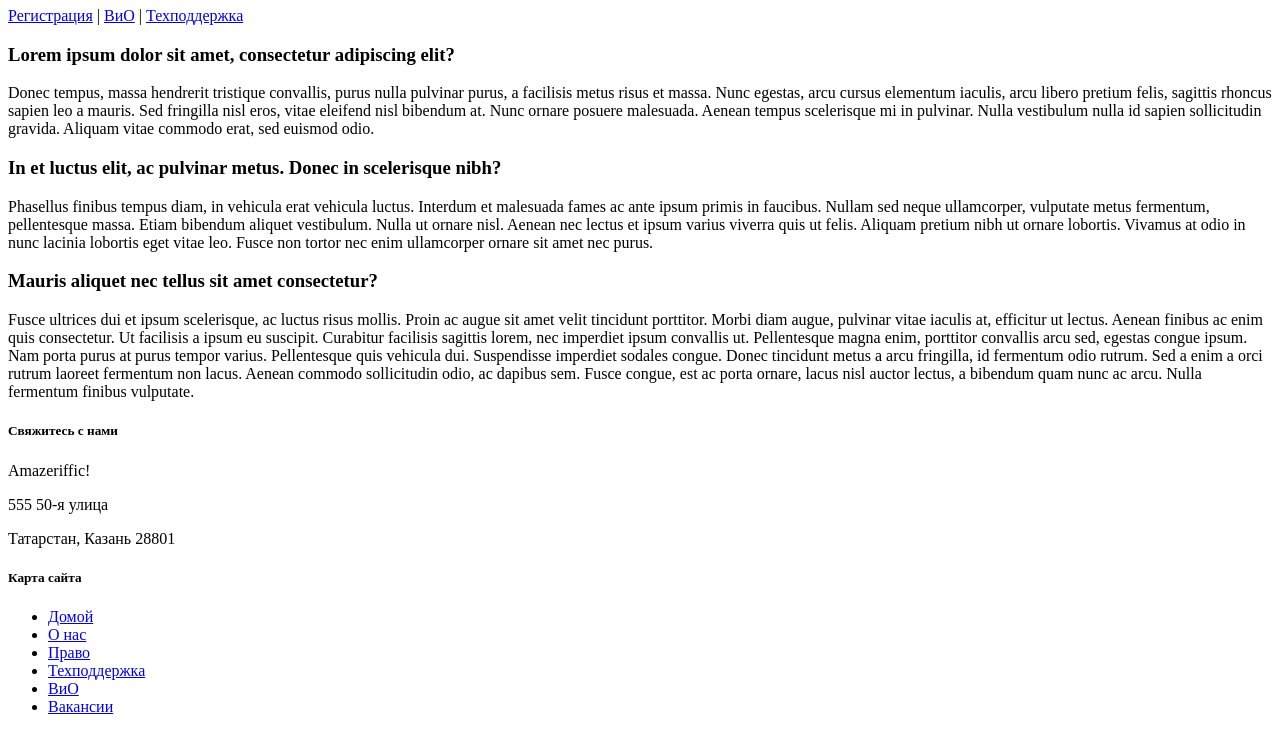
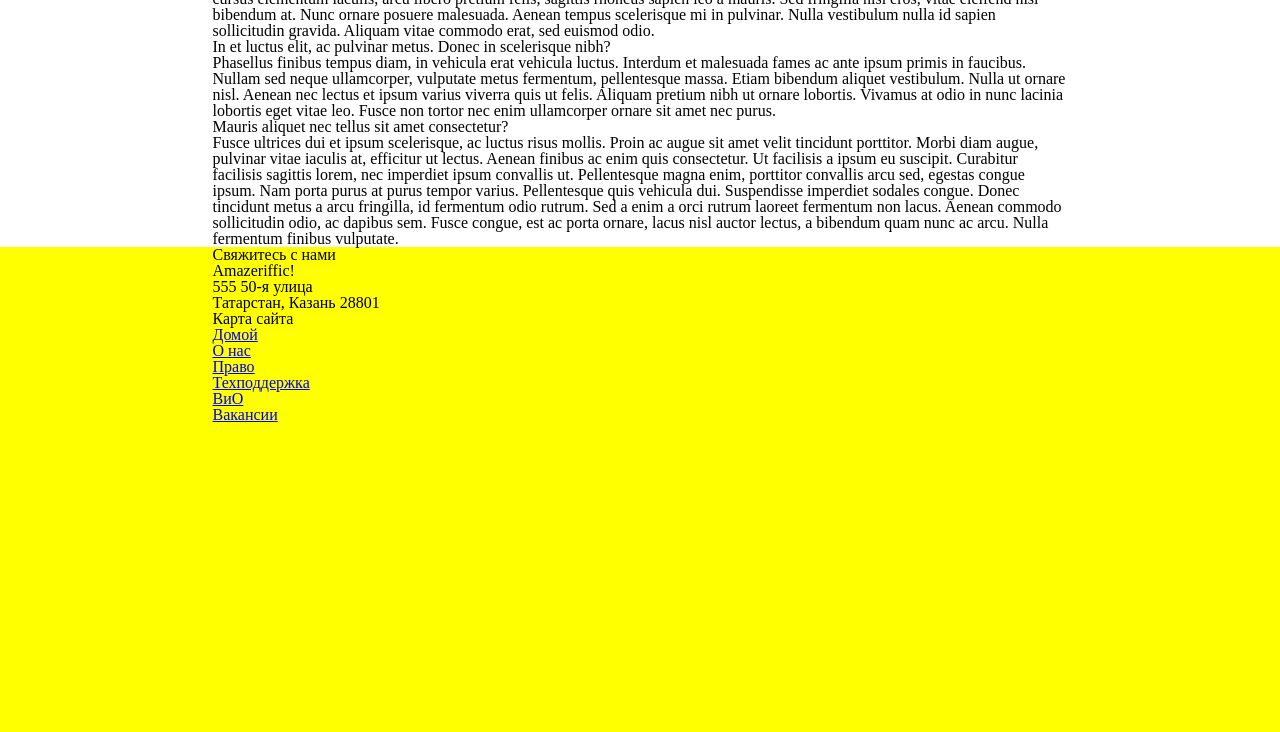
Before and after one commit to pshandy/js, a plain HTML site: page faq.html in a window 1280 px wide. Shown: the part 73-805 px from the top of the page. Drawn offline with Linux system fonts and the light colour scheme.

Commit message:
Добавлен div class="container", внесены изменения стилей

```diff
--- a/faq.html
+++ b/faq.html
@@ -2,25 +2,32 @@
 <html>
 <head>
 	<title>Amazeriffic</title>
+	<link rel="stylesheet" type="text/css" href="reset.css">
+	<link rel="stylesheet" type="text/css" href="style.css">
 </head>
 <body>
 	<header>
+		<div class="container">
 			<h1>Amazeriffic</h1>
 			<nav>
 				<a href="#">Регистрация</a> |
-			<a href="#">ВиО</a> |
+				<a href="faq.html">ВиО</a> |
 				<a href="#">Техподдержка</a>
 			</nav>
+		</div>
 	</header>
 	<main>
+		<div class="container">
 			<h3>Lorem ipsum dolor sit amet, consectetur adipiscing elit?</h3>
 			Donec tempus, massa hendrerit tristique convallis, purus nulla pulvinar purus, a facilisis metus risus et massa. Nunc egestas, arcu cursus elementum iaculis, arcu libero pretium felis, sagittis rhoncus sapien leo a mauris. Sed fringilla nisl eros, vitae eleifend nisl bibendum at. Nunc ornare posuere malesuada. Aenean tempus scelerisque mi in pulvinar. Nulla vestibulum nulla id sapien sollicitudin gravida. Aliquam vitae commodo erat, sed euismod odio.
 			<h3>In et luctus elit, ac pulvinar metus. Donec in scelerisque nibh?</h3>
 			Phasellus finibus tempus diam, in vehicula erat vehicula luctus. Interdum et malesuada fames ac ante ipsum primis in faucibus. Nullam sed neque ullamcorper, vulputate metus fermentum, pellentesque massa. Etiam bibendum aliquet vestibulum. Nulla ut ornare nisl. Aenean nec lectus et ipsum varius viverra quis ut felis. Aliquam pretium nibh ut ornare lobortis. Vivamus at odio in nunc lacinia lobortis eget vitae leo. Fusce non tortor nec enim ullamcorper ornare sit amet nec purus.
 			<h3>Mauris aliquet nec tellus sit amet consectetur?</h3>
 			Fusce ultrices dui et ipsum scelerisque, ac luctus risus mollis. Proin ac augue sit amet velit tincidunt porttitor. Morbi diam augue, pulvinar vitae iaculis at, efficitur ut lectus. Aenean finibus ac enim quis consectetur. Ut facilisis a ipsum eu suscipit. Curabitur facilisis sagittis lorem, nec imperdiet ipsum convallis ut. Pellentesque magna enim, porttitor convallis arcu sed, egestas congue ipsum. Nam porta purus at purus tempor varius. Pellentesque quis vehicula dui. Suspendisse imperdiet sodales congue. Donec tincidunt metus a arcu fringilla, id fermentum odio rutrum. Sed a enim a orci rutrum laoreet fermentum non lacus. Aenean commodo sollicitudin odio, ac dapibus sem. Fusce congue, est ac porta ornare, lacus nisl auctor lectus, a bibendum quam nunc ac arcu. Nulla fermentum finibus vulputate.
+		</div>
 	</main>
 	<footer>
+		<div class="container">
 			<div class="contact">
 				<h5>Свяжитесь с нами</h5>
 				<p>Amazeriffic!</p>
@@ -38,6 +45,7 @@
 					<li><a href="#">Вакансии</a></li>
 				</ul>
 			</div>
+		</div>
 	</footer>
 </body>
 </html>
--- a/style.css
+++ b/style.css
@@ -1,15 +1,16 @@
 body {
 	background-color: yellow;
 }
-
 header, main, footer {
 	min-width: 855px;
 }
-
+header .container, main .container, footer .container {
+	max-width: 855px;
+	margin: auto;
+}
 header {
 	background-color: white;
 }
-
 main {
 	background-color: white;
 }
```
Also changed, not shown: index.html (+8 -2 lines). Lines whose indentation alone changed are shown as unchanged.
